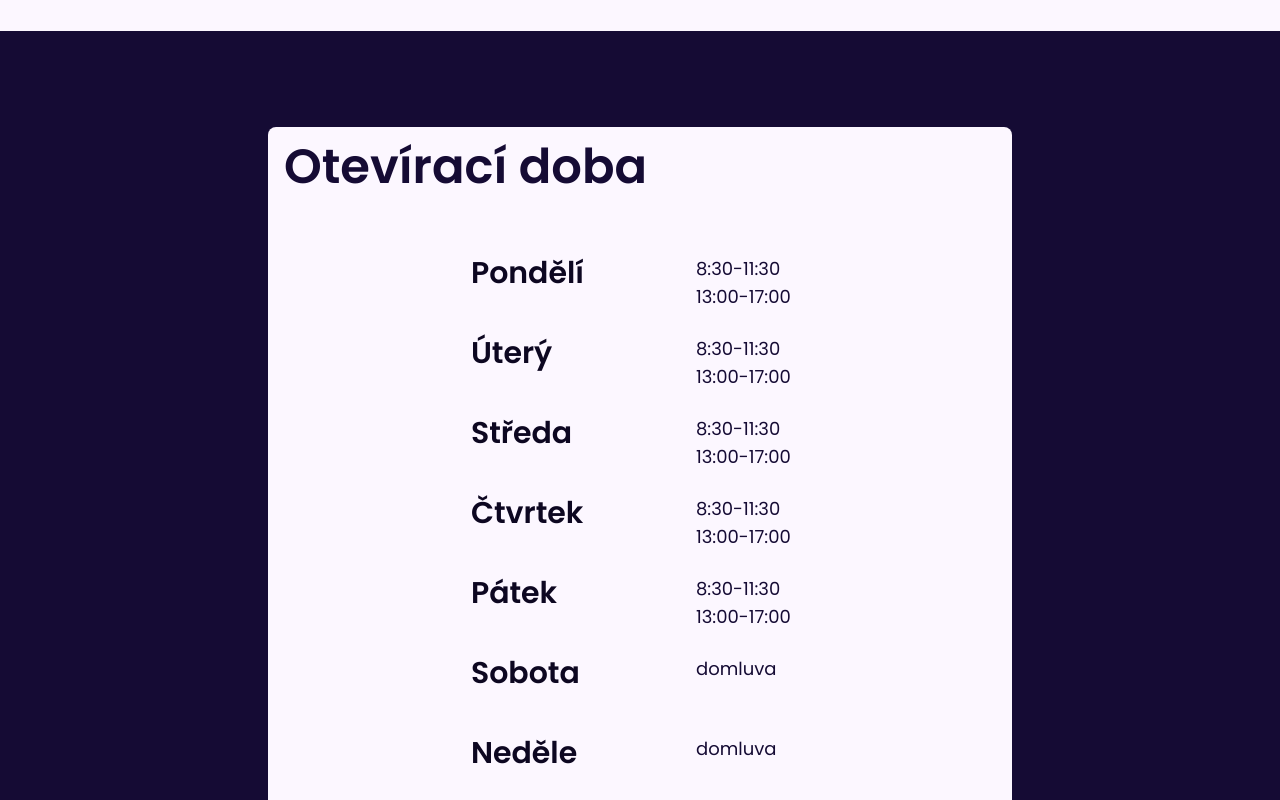
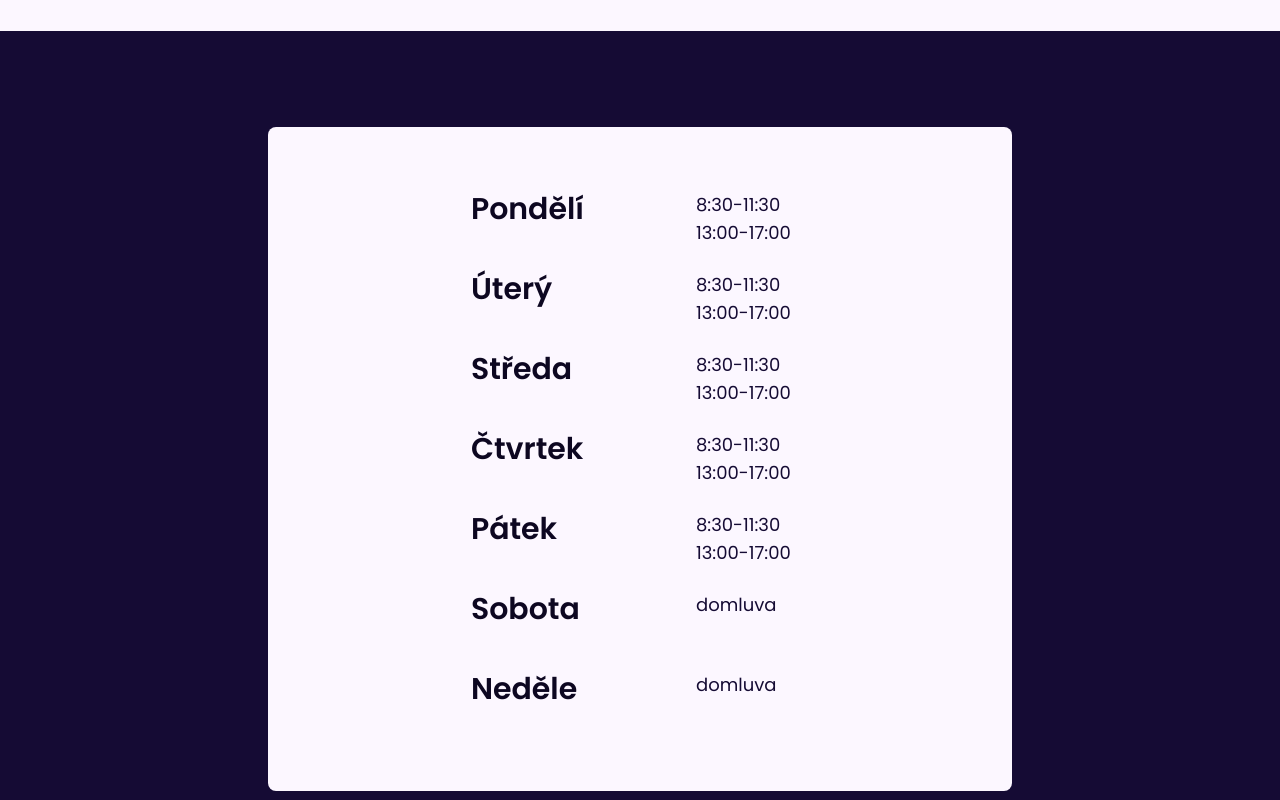
Before and after one commit to ton1czech/pneuservis-baudys, a React (Vite) app: page / in a window 1280 px wide. Shown: the part 2600-3400 px from the top of the page. Built offline with nearby package versions, Linux system fonts and the light colour scheme.

Commit message:
👌 IMPROVE: simple opening hours

```diff
--- a/src/components/OpeningHours.jsx
+++ b/src/components/OpeningHours.jsx
@@ -1,8 +1,8 @@
 import Container from './Container'
 import { Fade } from 'react-reveal'
 
-const Item = ({ day, weekend, last }) => (
-  <div className={`grid grid-cols-2 gap-28 ${!last && 'pb-4 sm:pb-6'}`}>
+const Item = ({ day, weekend }) => (
+  <div className='grid grid-cols-2 gap-28'>
     <h2 className='darksubheading'>{day}</h2>
     <div className='darktext'>
       {weekend ? (
@@ -28,10 +28,7 @@ export default function OpeningHours() {
     <Container dark>
       <div className='py-12 sm:py-24' id='openinghours'>
         <Fade>
-          <div className='pt-20 pb-10 sm:py-32 bg-light rounded-lg relative grid justify-center'>
-            <h1 className='darkheading absolute left-4 top-4'>
-              Otevírací doba
-            </h1>
+          <div className='py-10 sm:py-16 bg-light rounded-lg relative grid justify-center space-y-6'>
             <Item day='Pondělí' />
             <Item day='Úterý' />
             <Item day='Středa' />
```
